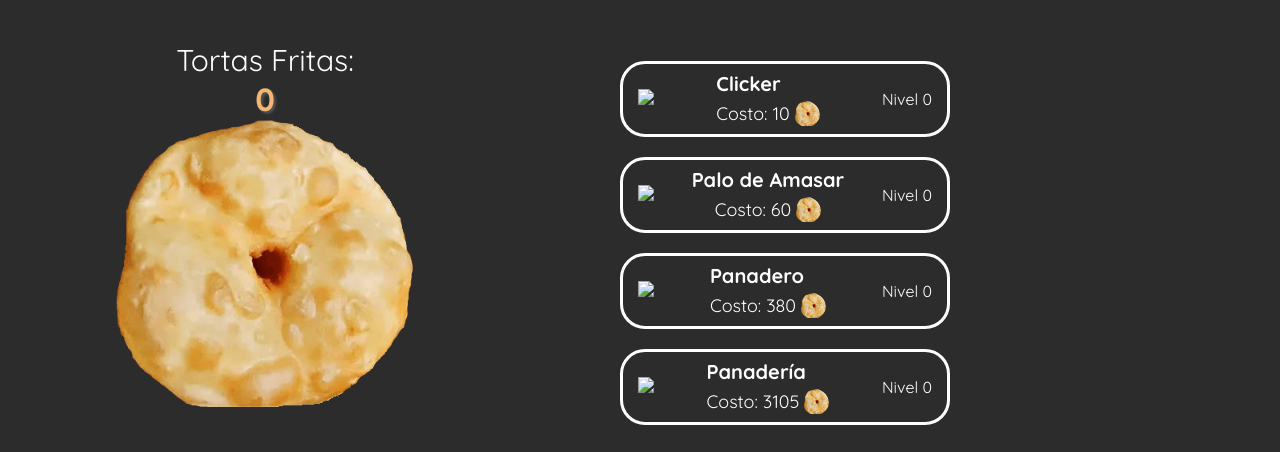
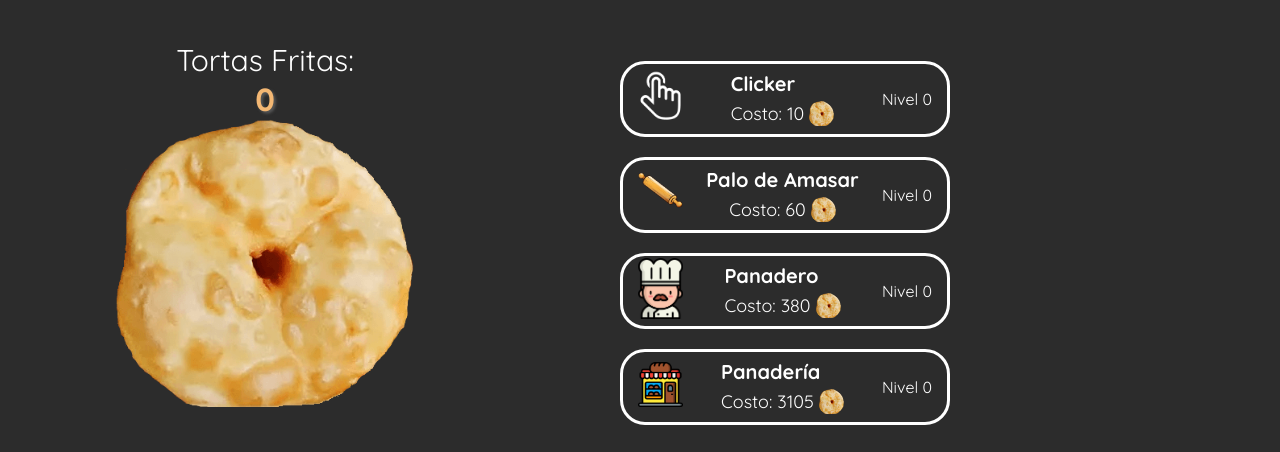
Before and after one commit to GaleM64/Entrega-Final-Javascript-Galeano, a plain HTML site: page index.html in a window 1280 px wide. Shown: the part 147-599 px from the top of the page. Drawn offline with Linux system fonts and the light colour scheme; files whose address does not match are found by name.

Commit message:
Fix Image

```diff
--- a/index.html
+++ b/index.html
@@ -21,7 +21,7 @@
                 <script id="plantilla-mejoras" type="text/template">
                     <div class="upgrade" onclick="comprarMejora('{{name}}')">
                         <div class="left-section">
-                            <img src="./js/assets/{{image}}" class="upgrade-img">
+                            <img src="{{image}}" class="upgrade-img">
                         </div>
                         <div class="mid-section">
                             <h4> {{name}} </h4>
--- a/js/constantes/valoresmejoras.js
+++ b/js/constantes/valoresmejoras.js
@@ -1,7 +1,7 @@
 export const valoresmejoras = [
-    {name:'Clicker', image: '/clicker-white.png', cost: 10, increase: 1},
-    {name:'Palo de Amasar', image: '/pamasar.png', cost: 60, increase: 4},
-    {name:'Panadero', image: '/panadero.png', cost: 380, increase: 16},
-    {name:'Panadería', image: '/panaderia.png', cost: 3105, increase: 82},
-    {name:'Festival', image: '/festival.png', cost: 23105, increase: 422},
+    {name:'Clicker', image: '../../img/clicker-white.png', cost: 10, increase: 1},
+    {name:'Palo de Amasar', image: '../../img/pamasar.png', cost: 60, increase: 4},
+    {name:'Panadero', image: '../../img/panadero.png', cost: 380, increase: 16},
+    {name:'Panadería', image: '../../img/panaderia.png', cost: 3105, increase: 82},
+    {name:'Festival', image: '../../img/festival.png', cost: 23105, increase: 422},
 ]
```
Also changed, not shown: img/clicker-white.png (renamed from js/assets/clicker-white.png), img/festival.png (renamed from js/assets/festival.png), img/pamasar.png (renamed from js/assets/pamasar.png), img/panaderia.png (renamed from js/assets/panaderia.png), img/panadero.png (renamed from js/assets/panadero.png), img/tortafrita.png (renamed from js/assets/tortafrita.png).
